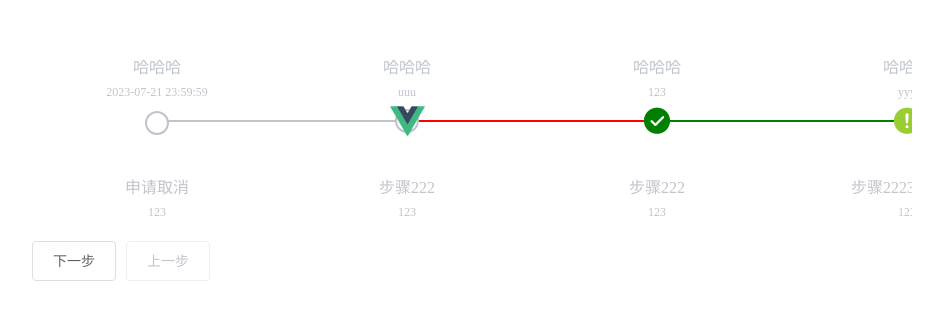
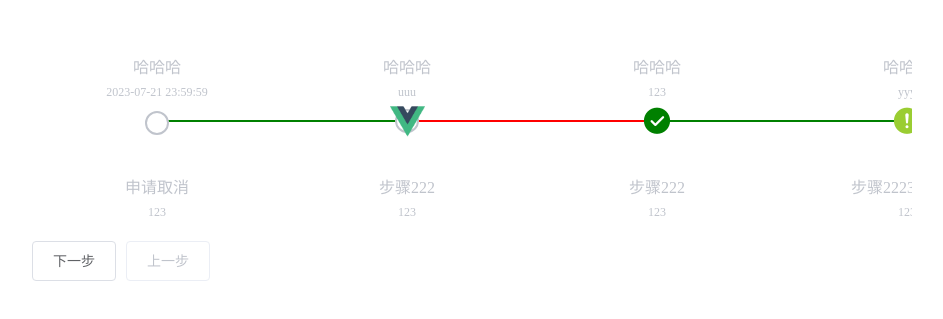
Before and after one commit to worthlove/demoProject, a Vue app: page /elementUI-step in a window 1280 px wide. Shown: the part 151-470 px from the top of the page, without its empty margins (168-1111 px from the left). Built offline with nearby package versions, Linux system fonts and the light colour scheme.

Commit message:
el-step组件使用bug修改

```diff
--- a/src/views/element-ui/el-Step/el-step.vue
+++ b/src/views/element-ui/el-Step/el-step.vue
@@ -1,4 +1,4 @@
-el-icon-success<template>
+<template>
   <div style="box-sizing: border-box; padding: 200px">
     <div style="overflow-y: auto">
       <mSteps :active="active" align-center finish-status="">
@@ -8,6 +8,7 @@ el-icon-success<template>
           status="wait"
           topTitle="2023-07-21 23:59:59"
           topDesc="哈哈哈"
+          class="step-start"
         >
           <template slot="icon">
             <!-- <img
@@ -130,6 +131,13 @@ export default {
 Ï
 
 <style>
+/* .step-error {
+  color: red;
+} */
+
+.step-start .el-step__line {
+  background-color: green;
+}
 .step-error {
   color: red;
 }
```
